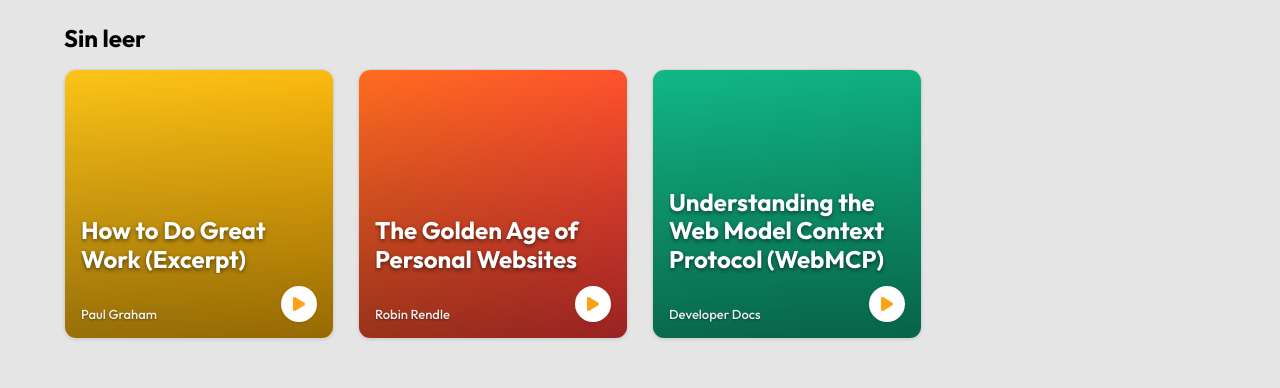
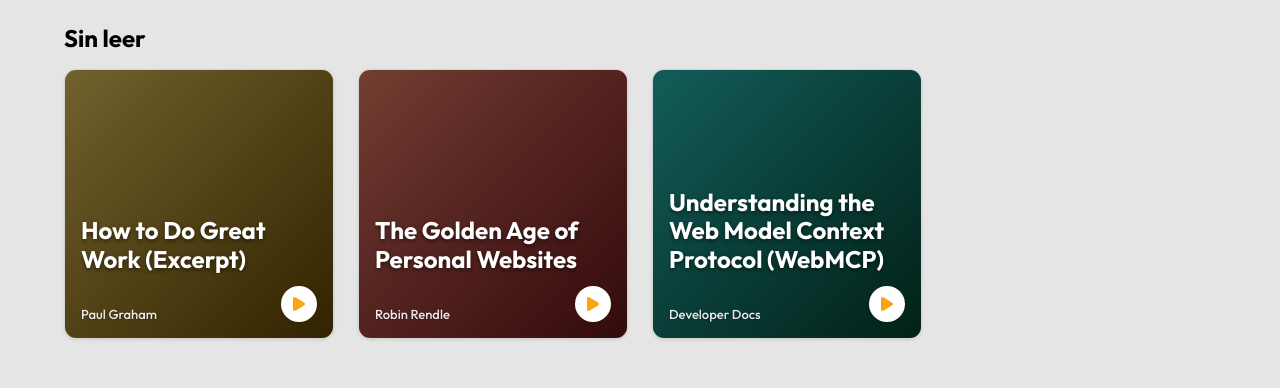
Before and after one commit to ricardoalfaro/audioblog, a Next.js app: page / in a window 1280 px wide. Shown: the part 520-908 px from the top of the page. Built offline with nearby package versions, Linux system fonts and the light colour scheme; a web font is replaced by a local one.

Commit message:
style: unify card overlay with hero tint and add image pan animation

```diff
--- a/src/app/globals.css
+++ b/src/app/globals.css
@@ -579,6 +579,12 @@
   width: 100%;
   height: 100%;
   object-fit: cover;
+  animation: cardPan 60s ease-in-out infinite alternate;
+}
+
+@keyframes cardPan {
+  0% { transform: scale(1) translate(0, 0); }
+  100% { transform: scale(1.15) translate(-2%, -2%); }
 }
 
 /* Gradient overrides when there is no image. We use dynamic classes assigned in TSX */
@@ -591,7 +597,7 @@
 .card-gradient-overlay {
   position: absolute;
   inset: 0;
-  background: var(--gradient-card);
+  background: linear-gradient(135deg, rgba(20, 33, 61, 0.6), rgba(0, 0, 0, 0.8));
   z-index: 1;
 }
 
```
